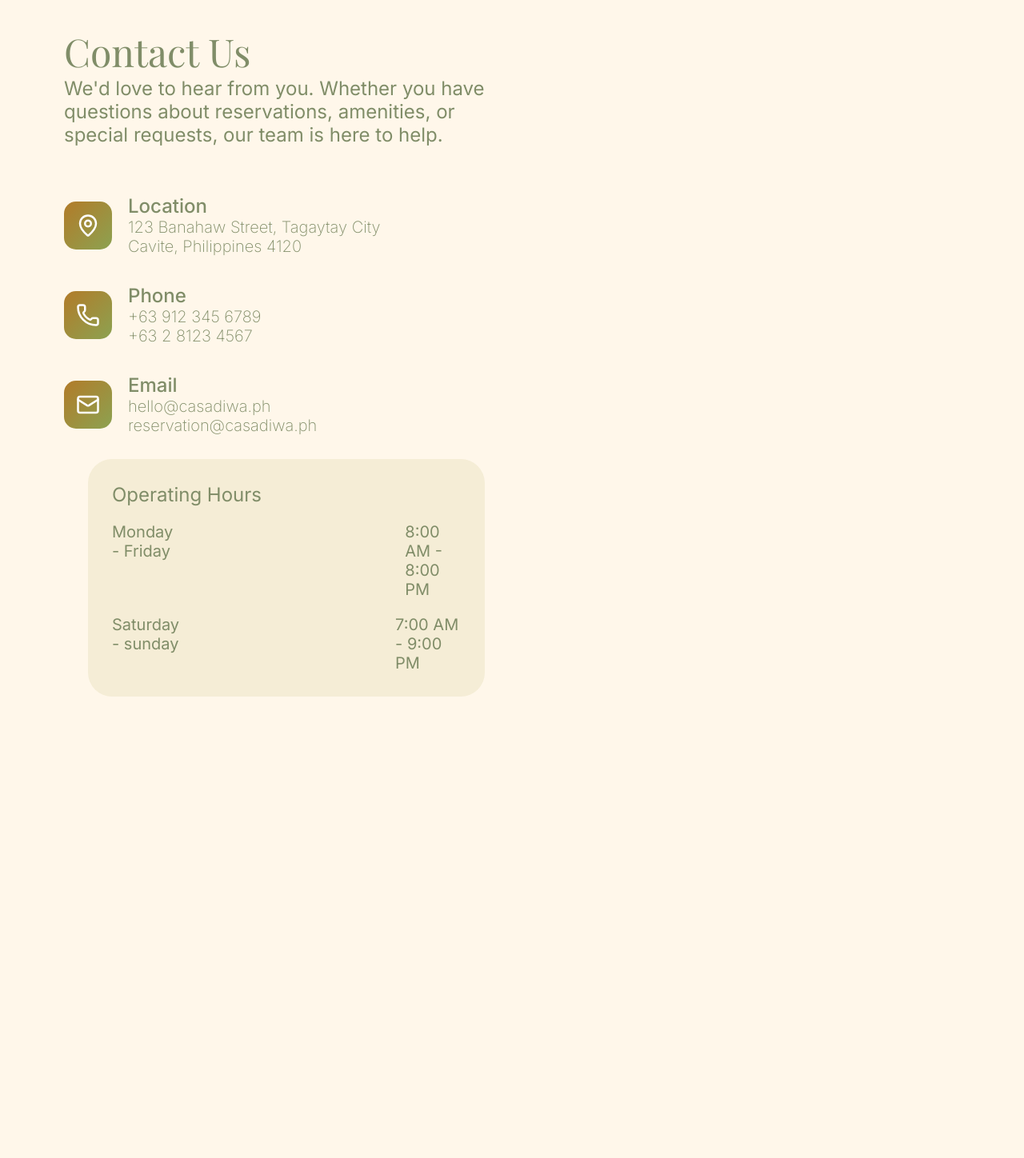
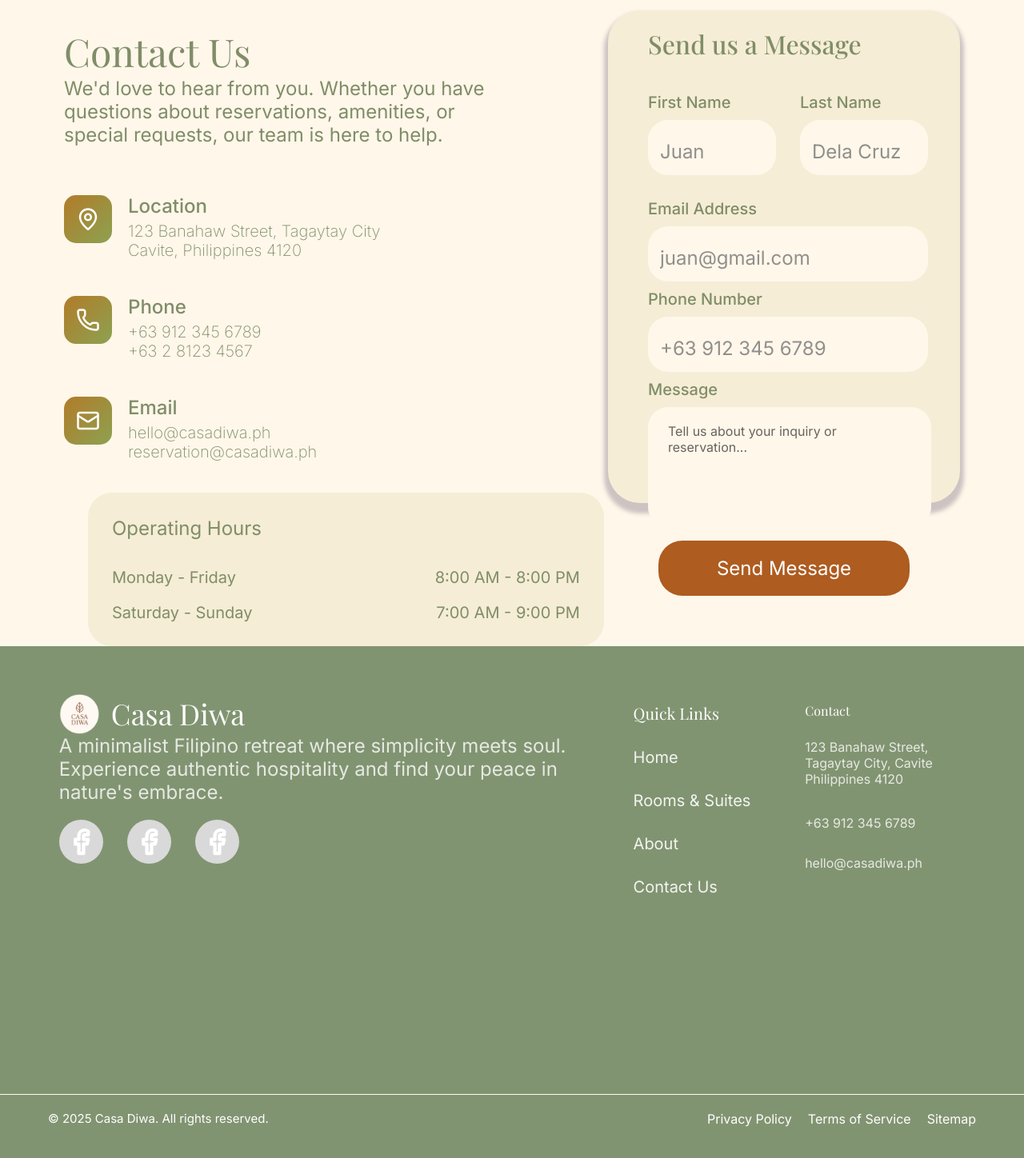
Before and after one commit to zeppyh/Hotel-Management, a React (Vite) app: page / in a window 1280 px wide. Shown: the part 2876-4324 px from the top of the page at 80% size. Before the commit the page ends 3747 px from the top, so only its background shows below. Built offline with nearby package versions, Linux system fonts and the light colour scheme; a web font is replaced by a local one.

Commit message:
finish home page

```diff
--- a/src/App.jsx
+++ b/src/App.jsx
@@ -2,6 +2,7 @@ import { BrowserRouter, Routes, Route } from "react-router";
 import HomePage from "./page/HomePage/HomePage";
 import Login from "./page/LoginPage/Login";
 import NavBar from "./components/Navbar/NavBar";
+import Footer from "./components/Footer/Footer";
 
 function App() {
   return (
@@ -17,6 +18,10 @@ function App() {
           <Route path="/HomePage" element={<HomePage />} />
           <Route path="*" element={<Login />} />
         </Routes>
+
+        <footer>
+          <Footer />
+        </footer>
       </BrowserRouter>
     </>
   );
--- a/src/components/ContactUs/ContactUs.jsx
+++ b/src/components/ContactUs/ContactUs.jsx
@@ -75,7 +75,7 @@ function ContactUs() {
             </div>
 
             <div className="weekends">
-              <p>Saturday - sunday</p>
+              <p>Saturday - Sunday</p>
               <p>7:00 AM - 9:00 PM</p>
             </div>
           </div>
@@ -85,8 +85,58 @@ function ContactUs() {
           <div>
             <h2>Send us a Message</h2>
           </div>
+          <div className="form">
+            <div className="fullName-form">
+              <div>
+                <label htmlFor="firstName">First Name</label>
+                <div className="input-form">
+                  <input type="text" id="firstName" placeholder="Juan" />
+                </div>
+              </div>
 
-          <div></div>
+              <div>
+                <label htmlFor="lastName">Last Name</label>
+                <div className="input-form">
+                  <input type="text" id="lastName" placeholder="Dela Cruz" />
+                </div>
+              </div>
+            </div>
+
+            <div>
+              <label htmlFor="emailAddress">Email Address</label>
+              <div className="input-form">
+                <input
+                  type="email"
+                  id="emailAddress"
+                  placeholder="juan@gmail.com"
+                />
+              </div>
+            </div>
+
+            <div>
+              <label htmlFor="phoneNumber">Phone Number</label>
+              <div className="input-form">
+                <input
+                  type="tel"
+                  id="phoneNumber"
+                  placeholder="+63 912 345 6789"
+                />
+              </div>
+            </div>
+
+            <div>
+              <label htmlFor="message">Message</label>
+              <div className="message-inquiry">
+                <textarea
+                  id="message"
+                  placeholder="Tell us about your inquiry or reservation..."
+                ></textarea>
+              </div>
+            </div>
+          </div>
+          <div className="send-message-btn">
+            <button>Send Message</button>
+          </div>
         </div>
       </div>
     </>
--- a/src/components/ContactUs/contact-us.css
+++ b/src/components/ContactUs/contact-us.css
@@ -3,7 +3,6 @@
   padding: 80px;
   justify-content: space-evenly;
   height: 100vh;
-  gap: 30px;
 }
 
 .contact-us-header {
@@ -19,6 +18,10 @@
   font-weight: 400;
 }
 
+.contact-title p {
+  width: 80%;
+}
+
 .contacts {
   display: flex;
   flex-direction: column;
@@ -28,7 +31,7 @@
 }
 
 .contact-form {
-  width: 100%;
+  width: 80%;
 }
 
 .contact-details {
@@ -36,6 +39,7 @@
   justify-items: center;
   align-items: center;
   gap: 20px;
+  padding-bottom: 9px;
 }
 
 .contact-details p {
@@ -44,6 +48,7 @@
 }
 
 .contact-details h2 {
+  padding-bottom: 5px;
   font-family: Inter;
   font-weight: 500;
   font-size: 24px;
@@ -53,13 +58,10 @@
   display: flex;
   align-items: center;
   justify-content: center;
+  margin-top: -20px;
   padding: 15px;
   border-radius: 15px;
   background: linear-gradient(135deg, #b27b29, #8ca251);
-}
-
-.contact-details {
-  display: flex;
 }
 
 .contact-info {
@@ -80,7 +82,7 @@
   display: flex;
   flex-direction: column;
   gap: 20px;
-  width: 80%;
+  width: 86%;
   padding: 30px;
   margin-top: 20px;
   margin-left: 30px;
@@ -89,21 +91,138 @@
 }
 
 .operating-hour h2 {
+  padding-bottom: 15px;
   font-weight: 400;
   font-size: 24px;
   font-family: Inter;
 }
 
 .operating-hour p {
+  display: flex;
   font-size: 20px;
 }
 
 .weekends {
   display: flex;
-  gap: 270px;
+  justify-content: space-between;
 }
 
 .weekdays {
   display: flex;
-  gap: 290px;
+  justify-content: space-between;
 }
+
+.contact-form {
+  display: flex;
+  flex-direction: column;
+  margin-top: 85px;
+  width: 50%;
+  height: 77%;
+  padding-left: 50px;
+  padding-right: 50px;
+  border-radius: 40px;
+  background-color: #f5edd6;
+  box-shadow: 0px 8px 5px 5px #cec3c3;
+}
+
+.contact-form h2 {
+  padding-top: 20px;
+  padding-bottom: 40px;
+  font-size: 32px;
+  font-weight: 500;
+}
+
+.form {
+  display: flex;
+  flex-direction: column;
+  padding-right: 30px;
+  gap: 10px;
+}
+
+.fullName-form {
+  display: flex;
+  gap: 70px;
+  padding-bottom: 20px;
+}
+
+label {
+  font-size: 20px;
+  font-weight: 500;
+  color: #808d68;
+}
+
+input {
+  font-size: 24px;
+  padding: 20px;
+  border: none;
+  border-radius: 25px;
+  background-color: #fff7ea;
+}
+
+input::placeholder {
+  transform: translateX(-5px) translateY(5px);
+  font-size: 24px;
+  opacity: 0.8;
+  display: inline-block;
+}
+
+input:focus::placeholder {
+  color: transparent;
+}
+
+.input-form {
+  margin-top: 10px;
+}
+
+.input-form input {
+  width: 100%;
+}
+
+.message-inquiry {
+  width: 100%;
+  margin-top: 10px;
+}
+
+.message-inquiry textarea {
+  width: 98%;
+  height: 100px;
+  border: none;
+  border-radius: 25px;
+  background-color: #fff7ea;
+  padding: 25px;
+  font-size: 18px;
+  resize: none;
+  transition: all 0.4s ease;
+}
+
+.message-inquiry textarea::placeholder {
+  color: rgba(0, 0, 0, 0.6);
+  font-size: 16px;
+  transform: translateY(-5px);
+}
+
+.message-inquiry textarea:focus::placeholder {
+  color: transparent;
+}
+
+.send-message-btn {
+  display: flex;
+  justify-content: center;
+  align-items: center;
+  padding: 13px;
+}
+
+.send-message-btn button {
+  width: 100%;
+  border: none;
+  padding: 20px;
+  font-size: 24px;
+  color: #ffffff;
+  border-radius: 30px;
+  background-color: #ae5c20;
+  cursor: pointer;
+}
+
+.send-message-btn button:hover {
+  background-color: #d4712b;
+}
--- /dev/null
+++ b/src/components/Footer/Footer.jsx
@@ -0,0 +1,121 @@
+import { Link } from "react-scroll";
+import "./footer.css";
+import { Facebook } from "lucide-react";
+
+function Footer() {
+  return (
+    <>
+      <div className="footer-container">
+        <div className="footer-content">
+          <div className="footer-header">
+            <img src="./src/assets/icon.png" alt="Icon of Casa Diwa" />
+            <h1>Casa Diwa</h1>
+          </div>
+          <div className="footer-logo-container">
+            <div>
+              <p>
+                A minimalist Filipino retreat where simplicity meets soul.
+                Experience authentic hospitality and find your peace in nature's
+                embrace.
+              </p>
+              <div className="footer-icons">
+                <div>
+                  <Facebook
+                    strokeWidth={3}
+                    color="white"
+                    size={35}
+                    className="footer-icon"
+                  />
+                </div>
+                <div>
+                  <Facebook
+                    strokeWidth={3}
+                    color="white"
+                    size={35}
+                    className="footer-icon"
+                  />
+                </div>
+                <div>
+                  <Facebook
+                    strokeWidth={3}
+                    color="white"
+                    size={35}
+                    className="footer-icon"
+                  />
+                </div>
+              </div>
+            </div>
+          </div>
+        </div>
+
+        <div className="links-contact">
+          <div className="links-contact-content">
+            <div className="links-header">
+              <h2>Quick Links</h2>
+            </div>
+
+            <div className="quickLinks">
+              <ul>
+                <li>
+                  <Link to="home" smooth={true} duration={500}>
+                    Home
+                  </Link>
+                </li>
+                <li>
+                  <Link to="room&suites" smooth={true} duration={500}>
+                    Rooms & Suites
+                  </Link>
+                </li>
+                <li>
+                  <Link to="about" smooth={true} duration={500}>
+                    About
+                  </Link>
+                </li>
+                <li>
+                  <Link to="contact-us" smooth={true} duration={500}>
+                    Contact Us
+                  </Link>
+                </li>
+              </ul>
+            </div>
+          </div>
+        </div>
+
+        <div className="links-contact">
+          <div className="links-contact-content">
+            <div className="content-header">
+              <h2>Contact</h2>
+            </div>
+
+            <div className="contact-content">
+              <div>
+                <p>
+                  123 Banahaw Street, Tagaytay City, Cavite Philippines 4120
+                </p>
+              </div>
+              <div>
+                <p>+63 912 345 6789</p>
+              </div>
+              <a href="mailto:hello@casadiwa.ph" className="email-link">
+                hello@casadiwa.ph
+              </a>
+            </div>
+          </div>
+        </div>
+      </div>
+
+      <div className="footer-divider"></div>
+
+      <div className="footer-bottom">
+        <p>© 2025 Casa Diwa. All rights reserved.</p>
+        <div className="footer-bottom-links">
+          <a href="#">Privacy Policy</a>
+          <a href="#">Terms of Service</a>
+          <a href="#">Sitemap</a>
+        </div>
+      </div>
+    </>
+  );
+}
+
+export default Footer;
--- /dev/null
+++ b/src/components/Footer/footer.css
@@ -0,0 +1,130 @@
+.footer-container {
+  display: flex;
+  justify-content: space-around;
+  background-color: #819471;
+  height: 560px;
+  flex-wrap: wrap;
+  padding: 0 40px;
+}
+
+.footer-header {
+  display: flex;
+  gap: 15px;
+  padding-top: 60px;
+}
+
+.footer-content img {
+  height: 50px;
+  width: 50px;
+}
+
+.footer-content h1 {
+  color: #ffffff;
+  font-size: 36px;
+}
+
+.footer-container p {
+  width: 650px;
+  color: #ffffff;
+}
+
+.footer-icons {
+  display: flex;
+  padding-top: 20px;
+  gap: 30px;
+}
+
+.footer-icon {
+  padding: 10px;
+  border-radius: 100%;
+  background-color: #d9d9d9;
+}
+
+.links-header {
+  display: flex;
+  font-weight: 500;
+  padding-top: 70px;
+}
+
+.links-header h2 {
+  font-size: 20px;
+  color: #ffffff;
+}
+
+.quickLinks {
+  color: #ffffff;
+}
+
+.quickLinks li {
+  display: flex;
+  font-size: 20px;
+  opacity: 0.9;
+  font-weight: 400;
+  padding-top: 30px;
+  cursor: pointer;
+}
+
+.contact-content {
+  display: flex;
+  gap: 30px;
+  flex-direction: column;
+}
+
+.contact-content p {
+  width: 200px;
+  font-size: 16px;
+  opacity: 0.8;
+  padding-top: 5px;
+}
+
+.content-header {
+  padding-top: 70px;
+  font-size: 20px;
+}
+
+.content-header h2 {
+  font-size: 16px;
+  color: #ffffff;
+  padding-bottom: 20px;
+}
+
+.email-link {
+  opacity: 0.8;
+  color: #ffffff;
+}
+
+.email-link:hover {
+  text-decoration: underline;
+}
+
+.footer-logo-container p {
+  opacity: 0.8;
+}
+
+.footer-divider {
+  height: 1px;
+  background-color: #ffffff99;
+}
+
+.footer-bottom {
+  display: flex;
+  justify-content: space-between;
+  background-color: #819471;
+  color: white;
+  height: 120px;
+  padding: 20px 60px;
+}
+
+.footer-bottom p {
+  font-size: 15px;
+}
+
+.footer-bottom-links a {
+  color: white;
+  text-decoration: none;
+  margin-left: 20px;
+}
+
+.footer-bottom-links a:hover {
+  text-decoration: underline;
+}
```
